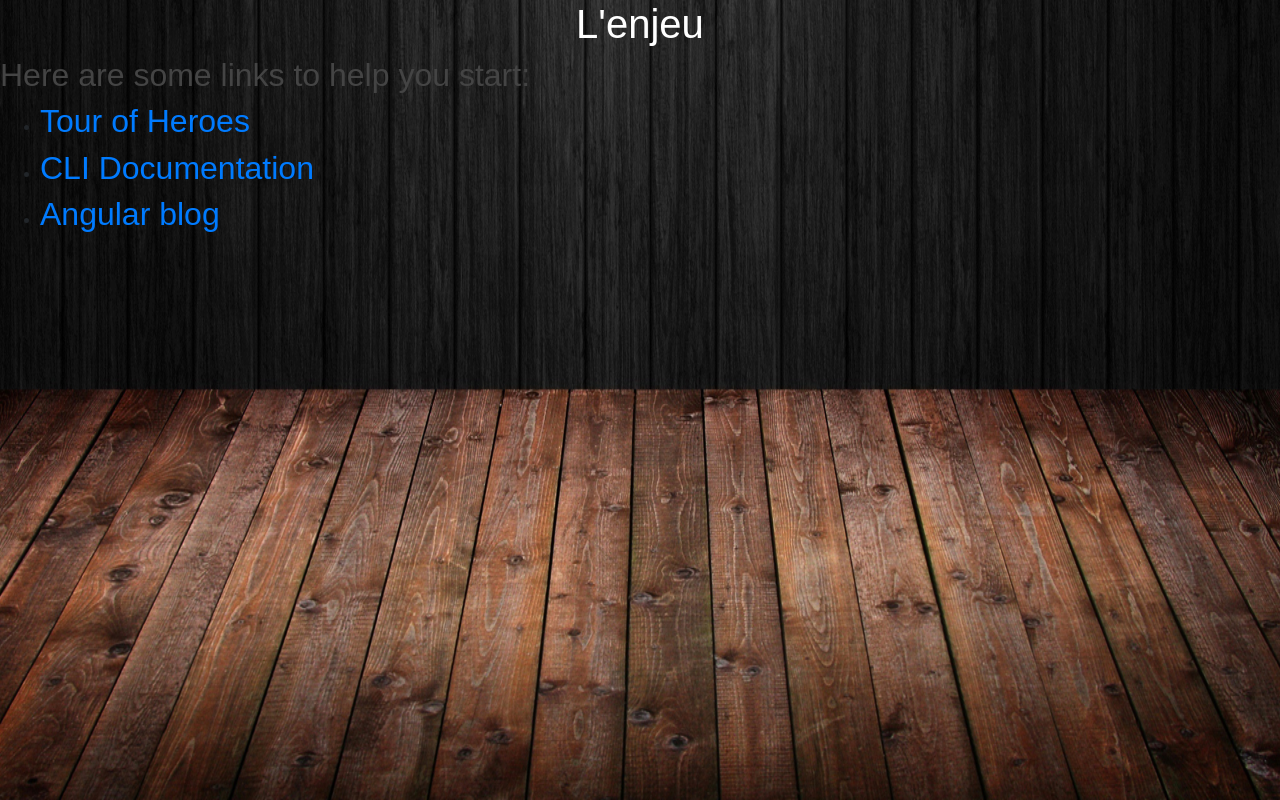
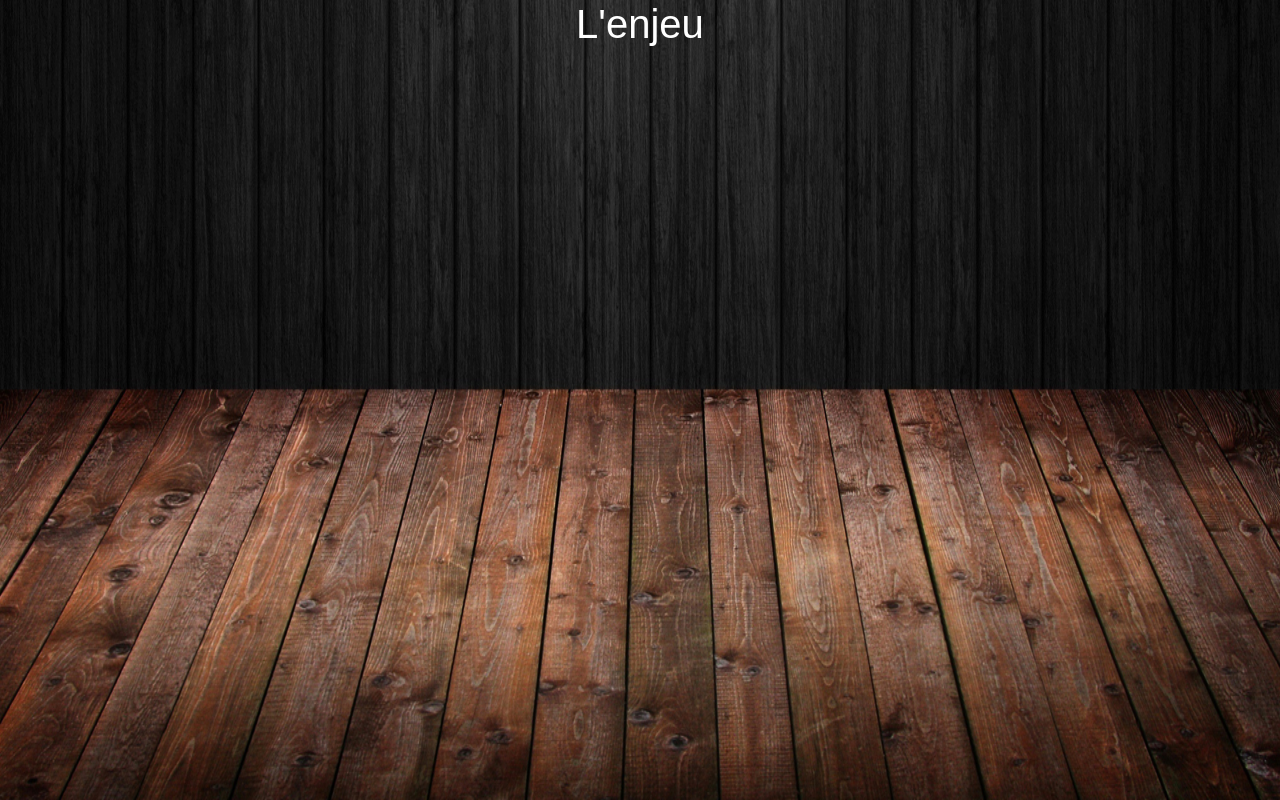
Before and after one commit to Brocel/Enjeu-angular8, an Angular app: page / in a window 1280 px wide. Built offline with nearby package versions, Linux system fonts and the light colour scheme.

Commit message:
Ajout de JoueursComponent

```diff
--- a/src/app/app.component.html
+++ b/src/app/app.component.html
@@ -1,16 +1,4 @@
-<!--The content below is only a placeholder and can be replaced.-->
-  <h1>{{ title }}</h1>
-<h2>Here are some links to help you start: </h2>
-<ul>
-  <li>
-    <h2><a target="_blank" rel="noopener" href="https://angular.io/tutorial">Tour of Heroes</a></h2>
-  </li>
-  <li>
-    <h2><a target="_blank" rel="noopener" href="https://angular.io/cli">CLI Documentation</a></h2>
-  </li>
-  <li>
-    <h2><a target="_blank" rel="noopener" href="https://blog.angular.io/">Angular blog</a></h2>
-  </li>
-</ul>
+<h1>{{ title }}</h1>
+
 
 <router-outlet></router-outlet>
--- a/src/app/app.module.ts
+++ b/src/app/app.module.ts
@@ -3,10 +3,12 @@ import { NgModule } from '@angular/core';
 
 import { AppRoutingModule } from './app-routing.module';
 import { AppComponent } from './app.component';
+import { JoueursComponent } from './joueurs/joueurs.component';
 
 @NgModule({
   declarations: [
-    AppComponent
+    AppComponent,
+    JoueursComponent
   ],
   imports: [
     BrowserModule,
--- /dev/null
+++ b/src/app/joueurs/joueurs.component.html
@@ -0,0 +1 @@
+<p>joueurs works!</p>
--- /dev/null
+++ b/src/app/joueurs/joueurs.component.ts
@@ -0,0 +1,15 @@
+import { Component, OnInit } from '@angular/core';
+
+@Component({
+  selector: 'app-joueurs',
+  templateUrl: './joueurs.component.html',
+  styleUrls: ['./joueurs.component.css']
+})
+export class JoueursComponent implements OnInit {
+
+  constructor() { }
+
+  ngOnInit() {
+  }
+
+}
```
Also changed, not shown: src/app/joueurs/joueurs.component.css (added), 1 other file (tests, documents, lock files or other folders).
